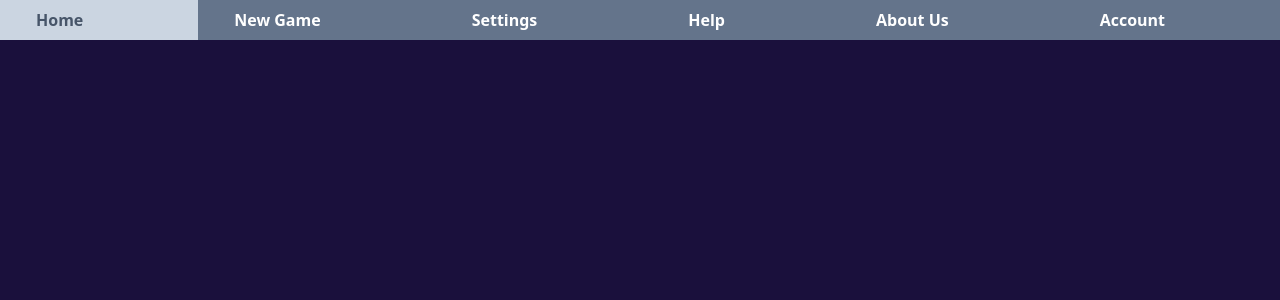
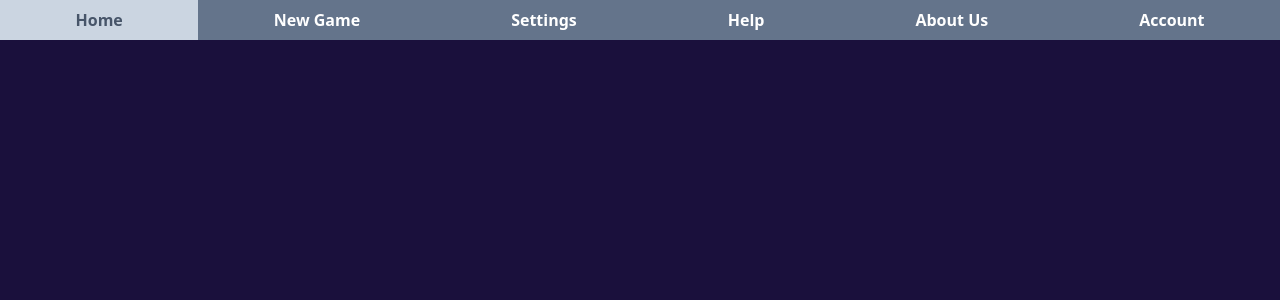
Before and after one commit to johak-at/planspiel, a Nuxt app: page /components/navigation in a window 1280 px wide. Shown: the top 300 px of the page. Built offline with nearby package versions, Linux system fonts and the light colour scheme; no server answers.

Commit message:
Debugging Tabellen und Navbar Design

```diff
--- a/pages/components/content.vue
+++ b/pages/components/content.vue
@@ -9,6 +9,11 @@ await store.loadBilanzen();
 let bilanzValue = bilanz._rawValue[0];
 console.log(bilanzValue);
 
+let passiv = storeToRefs(store).passiva;
+await store.loadPassiva();
+let passivaValue = passiv._rawValue[0];
+console.log(passivaValue);
+
 let guv = storeToRefs(store).GuVs;
 await store.loadGuVs();
 let guvValue = guv._rawValue[0];
@@ -17,18 +22,20 @@ console.log(guvValue);
 // Replace underscores with spaces in the keys
 bilanzValue = replaceUnderscoresWithSpaces(bilanzValue);
 guvValue = replaceUnderscoresWithSpaces(guvValue);
+passivaValue = replaceUnderscoresWithSpaces(passivaValue);
 
 let props = ["id", "created at"];
 props.forEach((prop) => {
   delete bilanzValue[prop];
   delete guvValue[prop];
+  delete passivaValue[prop];
 });
 
 function replaceUnderscoresWithSpaces(obj) {
   const newObj = {};
   for (const key in obj) {
     if (Object.hasOwnProperty.call(obj, key)) {
-      const newKey = key.replace(/_/g, ' ');
+      const newKey = key.replace(/_/g, " ");
       newObj[newKey] = obj[key];
     }
   }
@@ -36,16 +43,13 @@ function replaceUnderscoresWithSpaces(obj) {
 }
 </script>
 
-
 <template>
-  <div class="flex gap-x-10">
+  <div class="flex gap-x-5">
     <div class="flex-grow inline-block align-top mr-4">
       <table class="border border-slate-500 rounded-lg p-4 min-w-0">
         <thead>
           <tr class="font-bold text-center">
-            <th colspan="2" class="bg-slate-500 text-white py-2">
-              Bilanz
-            </th>
+            <th colspan="2" class="bg-slate-500 text-white py-2">Bilanz</th>
           </tr>
           <tr>
             <th class="border border-slate-500 p-2">Bezeichnung</th>
@@ -70,13 +74,40 @@ function replaceUnderscoresWithSpaces(obj) {
       </table>
     </div>
 
+    <div class="flex-grow inline-block align-top mr-4">
+      <table class="border border-slate-500 rounded-lg p-4 min-w-0">
+        <thead>
+          <tr class="font-bold text-center">
+            <th colspan="2" class="bg-slate-500 text-white py-2">Bilanz</th>
+          </tr>
+          <tr>
+            <th class="border border-slate-500 p-2">Bezeichnung</th>
+            <th class="border border-slate-500 p-2">Betrag</th>
+          </tr>
+        </thead>
+        <tbody>
+          <tr v-for="(value, key) in passivaValue" :key="key">
+            <td class="border border-slate-500 p-2">{{ key }}</td>
+            <td class="border border-slate-500 p-2">
+              <div class="flex justify-between">
+                <div>€</div>
+                <div>
+                  {{
+                    value.toLocaleString("de-DE", { minimumFractionDigits: 2 })
+                  }}
+                </div>
+              </div>
+            </td>
+          </tr>
+        </tbody>
+      </table>
+    </div>
+
     <div class="flex-grow inline-block align-top">
       <table class="border border-slate-500 rounded-lg p-4 min-w-0">
         <thead>
           <tr class="font-bold text-center">
-            <th colspan="2" class="bg-slate-500 text-white py-2">
-              GuV
-            </th>
+            <th colspan="2" class="bg-slate-500 text-white py-2">GuV</th>
           </tr>
           <tr>
             <th class="border border-slate-500 p-2">Bezeichnung</th>
@@ -103,8 +134,6 @@ function replaceUnderscoresWithSpaces(obj) {
   </div>
 </template>
 
-
-
 <style>
 p {
   display: inline-block;
--- a/pages/components/navigation.vue
+++ b/pages/components/navigation.vue
@@ -1,10 +1,34 @@
 <template>
-  <div class="w-44% bg-slate-500 hover:bg-slate-400 flex justify-evenly">
-    <a class="group hover:text-slate-600 hover:bg-slate-300 bg-slate-500 font-bold py-2 px-9 text-white flex-grow " href="http://localhost:3000/">Home</a>
-    <a class="group hover:text-slate-600 hover:bg-slate-300 font-bold bg-slate-500 py-2 px-9 text-white flex-grow" href="http://localhost:3000/newgame">New Game</a>
-    <a class="group hover:text-slate-600 hover:bg-slate-300 font-bold bg-slate-500 py-2 px-9 text-white flex-grow" href="http://localhost:3000/settings">Settings</a>
-    <a class="group hover:text-slate-600 hover:bg-slate-300 font-bold bg-slate-500 py-2 px-9 text-white flex-grow" href="http://localhost:3000/help">Help</a>
-    <a class="group hover:text-slate-600 hover:bg-slate-300 font-bold bg-slate-500 py-2 px-9 text-white flex-grow" href="http://localhost:3000/aboutus">About Us</a>
-    <a class="group hover:text-slate-600 hover:bg-slate-300 font-bold bg-slate-500 py-2 px-9 text-white flex-grow" href="http://localhost:3000/account">Account</a>
+  <div class="bg-slate-500 hover:bg-slate-400 flex justify-evenly">
+    <a
+      class="group hover:text-slate-600 hover:bg-slate-300 bg-slate-500 font-bold py-2 px-9 text-white text-center flex-grow"
+      href="http://localhost:3000/"
+      >Home</a
+    >
+    <a
+      class="group hover:text-slate-600 hover:bg-slate-300 font-bold bg-slate-500 py-2 px-9 text-white text-center flex-grow"
+      href="http://localhost:3000/newgame"
+      >New Game</a
+    >
+    <a
+      class="group hover:text-slate-600 hover:bg-slate-300 font-bold bg-slate-500 py-2 px-9 text-white text-center flex-grow"
+      href="http://localhost:3000/settings"
+      >Settings</a
+    >
+    <a
+      class="group hover:text-slate-600 hover:bg-slate-300 font-bold bg-slate-500 py-2 px-9 text-white text-center flex-grow"
+      href="http://localhost:3000/help"
+      >Help</a
+    >
+    <a
+      class="group hover:text-slate-600 hover:bg-slate-300 font-bold bg-slate-500 py-2 px-9 text-white text-center flex-grow"
+      href="http://localhost:3000/aboutus"
+      >About Us</a
+    >
+    <a
+      class="group hover:text-slate-600 hover:bg-slate-300 font-bold bg-slate-500 py-2 px-9 text-white text-center flex-grow"
+      href="http://localhost:3000/account"
+      >Account</a
+    >
   </div>
 </template>
--- a/pages/index.vue
+++ b/pages/index.vue
@@ -50,7 +50,7 @@ onMounted(async () => {
 
 #app {
   display: grid;
-  grid-template-columns: 26% 44.34% 2.66%;
+  grid-template-columns: 1.2fr 2.5fr 0.5fr;
   /* first column takes one fourth of the space, second column takes three fourths */
   grid-template-rows: auto auto auto;
   /* three rows with auto height */
@@ -61,7 +61,7 @@ onMounted(async () => {
     ". nav1 ."
     "nav2 content ."
     "footer footer footer";
-  background-color: #F4F4F4;
+  background-color: #f4f4f4;
   color: black;
 }
 
--- a/store/store.js
+++ b/store/store.js
@@ -1,27 +1,41 @@
-import { defineStore } from 'pinia'
-import { ref } from 'vue'
-
-
+import { defineStore } from "pinia";
+import { ref } from "vue";
 
 export const useStore = defineStore(
-    'store',
+  "store",
   () => {
     const supabase = useSupabaseClient();
-        const name = ref('Bob')
-        const bilanzen = ref(null)
-        const GuVs = ref(null)
-        const daisyTheme = ref('synthwave')
+    const name = ref("Bob");
+    const bilanzen = ref(null);
+    const passiva = ref(null);
+    const GuVs = ref(null);
+    const daisyTheme = ref("synthwave");
     async function loadBilanzen() {
       const res = await supabase.from("bilanzen").select("*");
       bilanzen.value = res.data;
     }
+
+    async function loadPassiva() {
+      const res = await supabase.from("Passiva").select("*");
+      passiva.value = res.data;
+    }
+
     async function loadGuVs() {
       const res = await supabase.from("GuVs").select("*");
       GuVs.value = res.data;
     }
-        return { name, bilanzen, GuVs, daisyTheme, loadBilanzen, loadGuVs }
+    return {
+      name,
+      bilanzen,
+      GuVs,
+      passiva,
+      daisyTheme,
+      loadBilanzen,
+      loadGuVs,
+      loadPassiva,
+    };
   },
   {
-        persist: true
+    persist: true,
   }
-)
+);
```
Also changed, not shown: pages/components/footer.vue (+3 -7 lines). Lines whose indentation alone changed are shown as unchanged.
